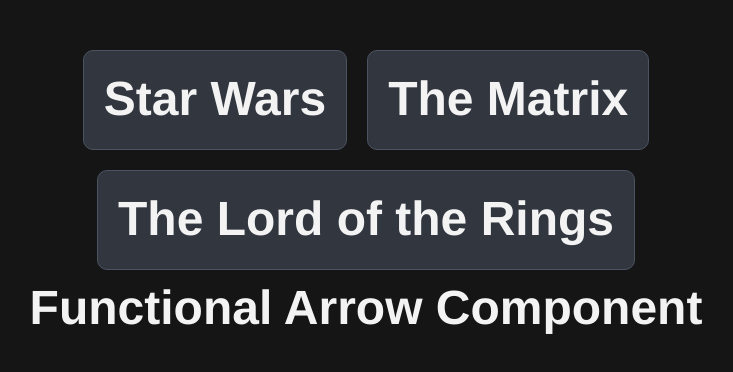
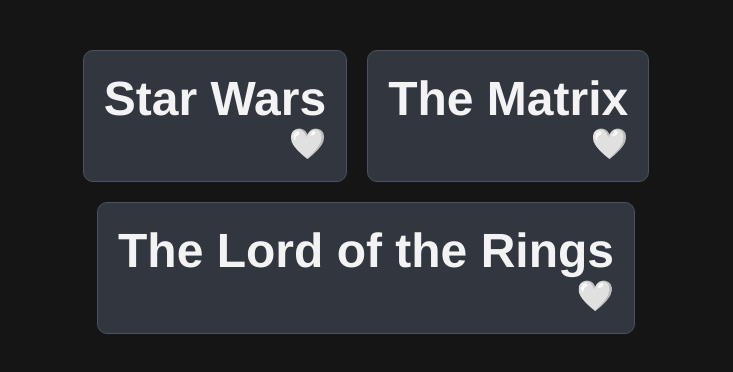
Before and after one commit to coding-jack/movies-galore, a React (Vite) app: page / in a window 1280 px wide. Shown: the top 372 px of the page, without its empty margins (274-1007 px from the left). Built offline with nearby package versions, Linux system fonts and the light colour scheme.

Commit message:
movies liked

```diff
--- a/src/App.jsx
+++ b/src/App.jsx
@@ -1,7 +1,12 @@
+import { useState } from "react"
+
 const Card = ({title}) => {
+  const [hasLiked, setHasLiked] = useState(false);
+
   return (
     <div className="card">
       <h2>{title}</h2>
+      <button onClick={() => setHasLiked(!hasLiked)}>{hasLiked ? "❤️" : "🤍"}</button>
     </div>
   )
 }
@@ -12,7 +17,6 @@
       <Card title="Star Wars" />
       <Card title="The Matrix" />
       <Card title="The Lord of the Rings" />
-      <h2>Functional Arrow Component</h2>
     </div>
   )
 }
--- a/src/index.css
+++ b/src/index.css
@@ -33,3 +33,13 @@
   border-radius: 10px;
   min-height: 100px;
 }
+
+button {
+  border: none;
+  font-size: 30px;
+  background-color: transparent;
+  width: 100%;
+  text-align: right;
+  border-radius: 5px;
+  cursor: pointer;
+}
```
